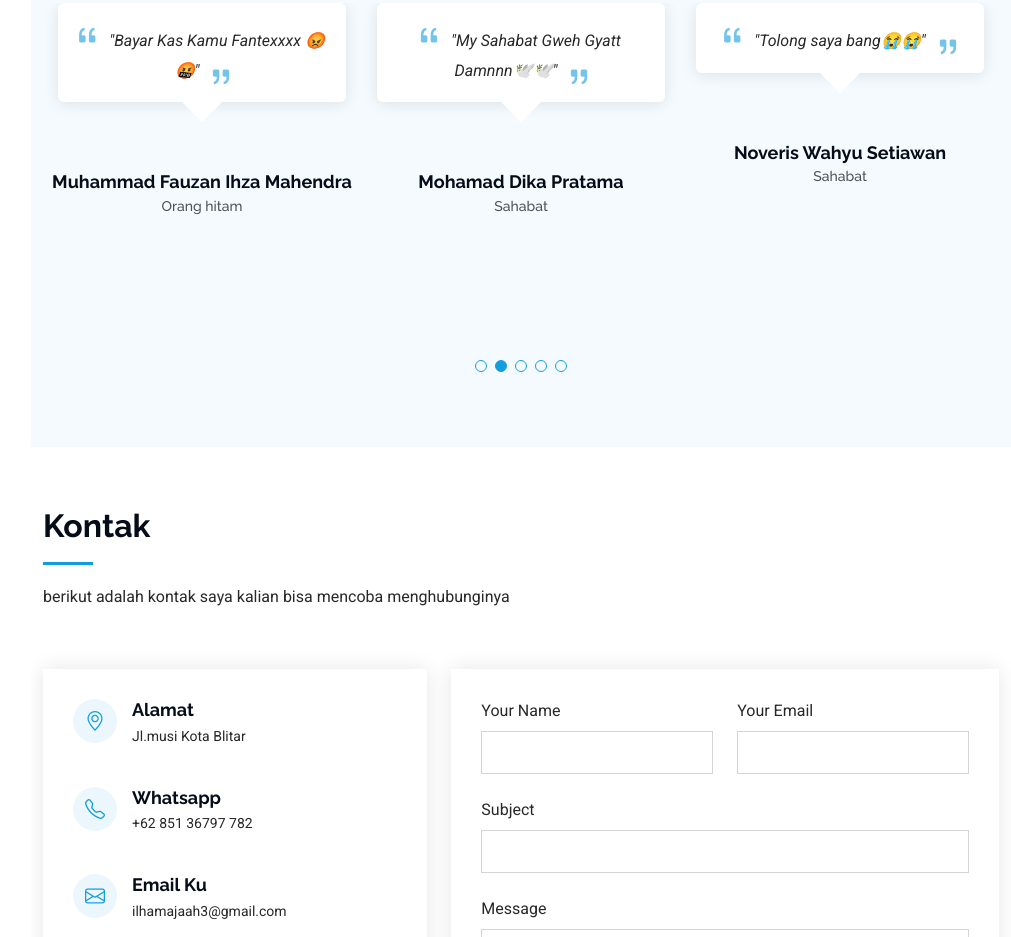
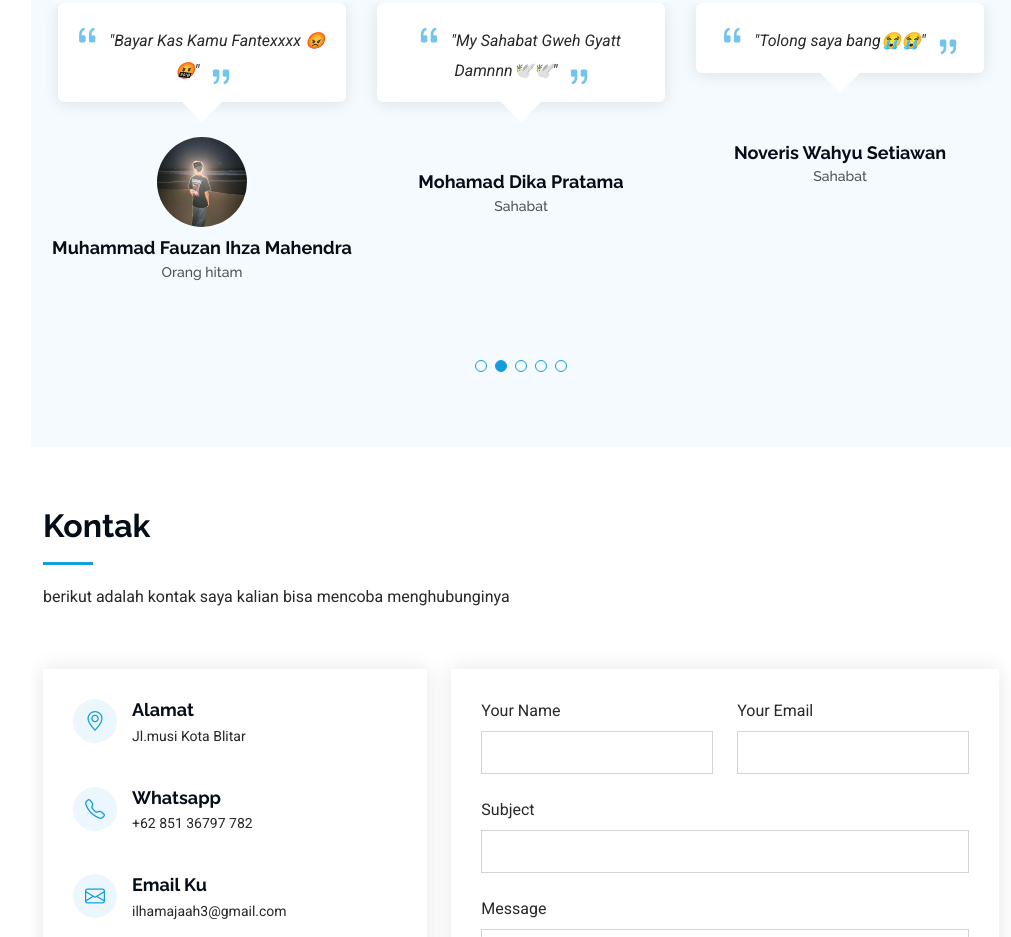
Before and after one commit to ilhamajaah3-lang/website, a plain HTML site: page index.html in a window 1280 px wide. Shown: the part 5778-6715 px from the top of the page, without its empty margins (269-1280 px from the left). Drawn offline with Linux system fonts and the light colour scheme.

Commit message:
Update index.html

```diff
--- a/index.html
+++ b/index.html
@@ -644,7 +644,7 @@
                   <span>"Bayar Kas Kamu Fantexxxx 😡🤬"</span>
                   <i class="bi bi-quote quote-icon-right"></i>
                 </p>
-                <img src="C:\Users\LKS-CloudComputing\Downloads\Ihza.jpg" class="testimonial-img" alt="">
+                <img src="assets/img/testimonials/testimonials-1.jpg" class="testimonial-img" alt="">
                 <h3>Muhammad Fauzan Ihza Mahendra</h3>
                 <h4>Orang hitam</h4>
               </div>
```
